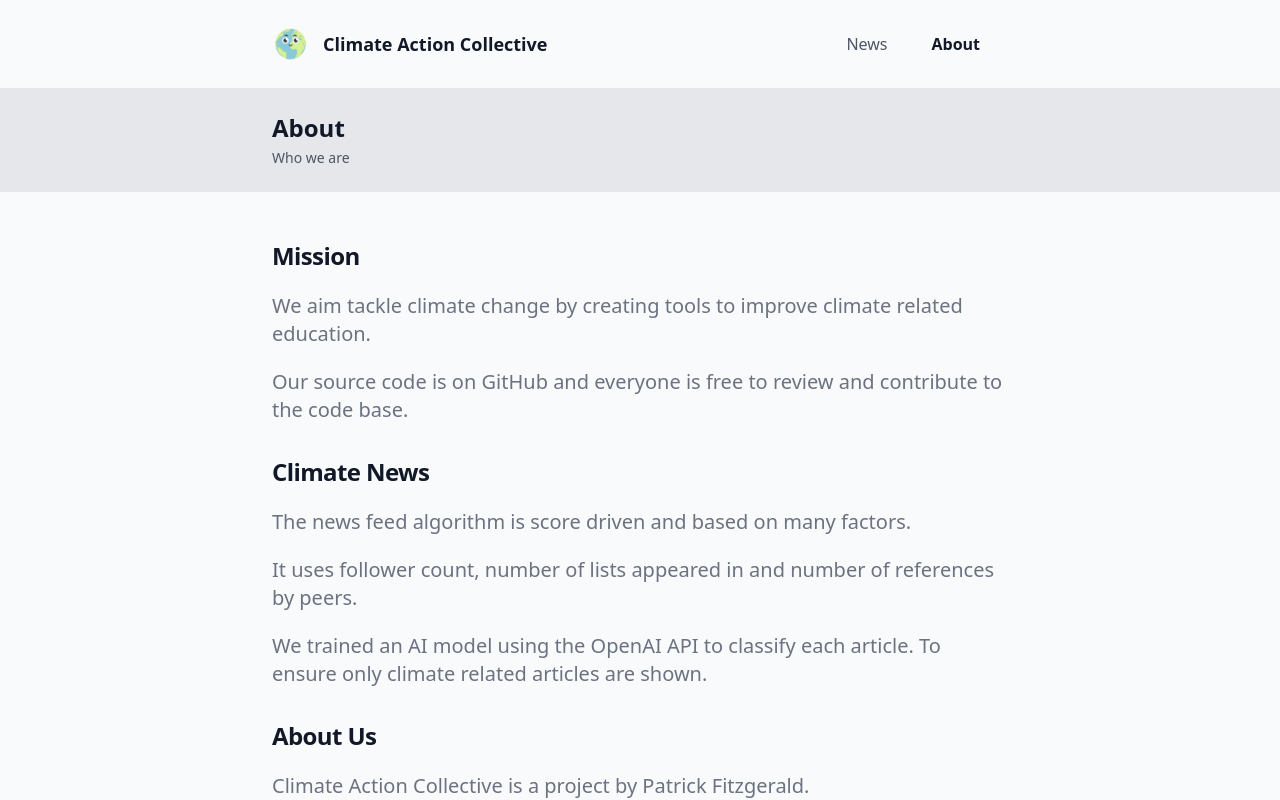
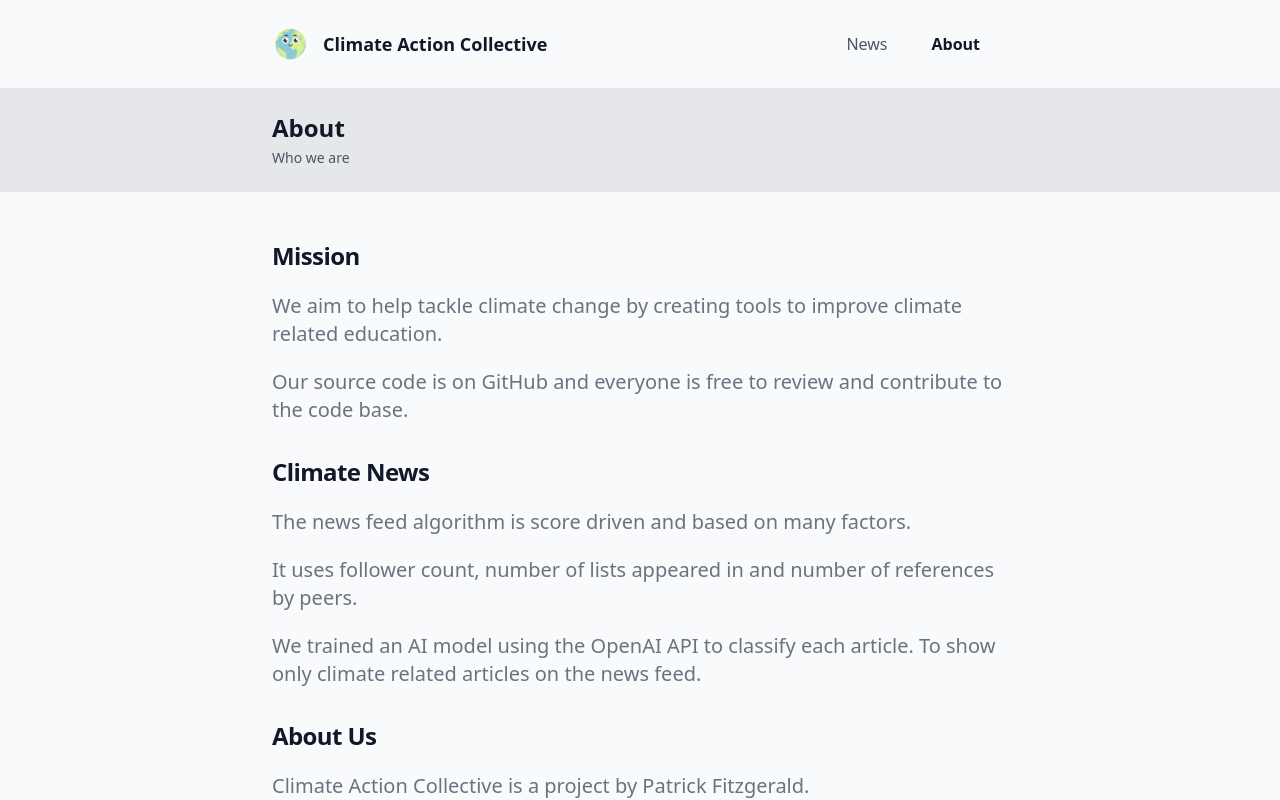
Before and after one commit to climatenews/services, a Next.js app in the folder web/: page /about in a window 1280 px wide. Shown: the top 800 px of the page. Built offline with nearby package versions, Linux system fonts and the light colour scheme.

Commit message:
Adding another list

```diff
--- a/web/components/feature/about_content.tsx
+++ b/web/components/feature/about_content.tsx
@@ -13,7 +13,7 @@ export default function AboutContent() {
             Mission
           </p>
           <p className="mx-auto mt-5 text-xl text-gray-500">
-            We aim tackle climate change by creating tools to improve climate related education.
+            We aim to help tackle climate change by creating tools to improve climate related education.
           </p>
           <p className="mx-auto mt-5 max-w-prose text-xl text-gray-500">
             Our source code is on{" "}
@@ -37,7 +37,7 @@ export default function AboutContent() {
           <Link href="https://openai.com">
             <a className="font-medium hover:underline">OpenAI API</a>
           </Link>
-          {" "}to classify each article. To ensure only climate related articles are shown.
+          {" "}to classify each article. To show only climate related articles on the news feed.
           </p>
           <p className="mt-8 text-2xl font-extrabold tracking-tight text-gray-900">
             About Us
```
Also changed, not shown: 1 other file (tests, documents, lock files or other folders).
